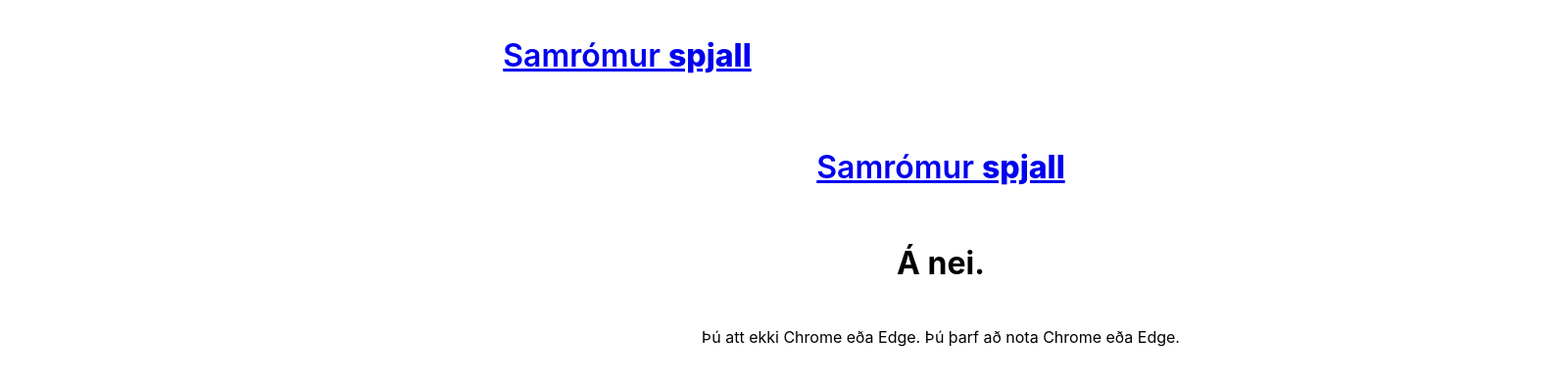
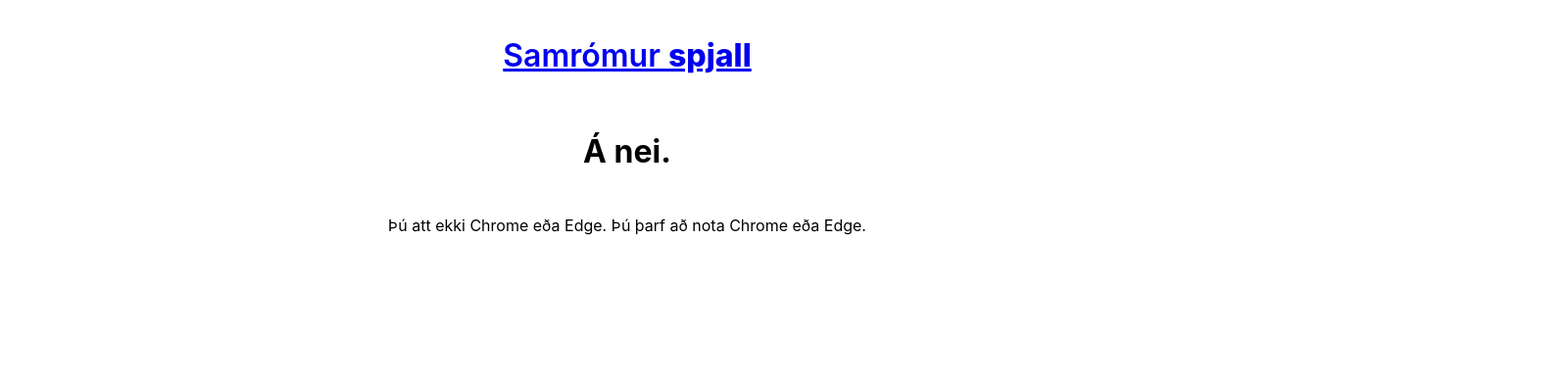
Before and after one commit to cadia-lvl/samromur-chat, a React app in the folder frontend/: page /1 in a window 1280 px wide. Shown: the top 392 px of the page at 98% size, 1600 px wide, since content can reach past the window. Built offline with nearby package versions, Linux system fonts and the light colour scheme.

Commit message:
Fix misalignment on demographics page

```diff
--- a/frontend/src/components/frontpage/index.tsx
+++ b/frontend/src/components/frontpage/index.tsx
@@ -98,8 +98,9 @@ class FrontPage extends React.Component<Props, State> {
             );
         } else {
             return (
-                <UnsupportedBrowser>
-                </UnsupportedBrowser>
+                <Layout>
+                    <UnsupportedBrowser />
+                </Layout>
             )
         }
     }
--- a/frontend/src/components/setup/demographics.tsx
+++ b/frontend/src/components/setup/demographics.tsx
@@ -189,8 +189,7 @@ export default class DemographicForm extends React.Component<Props, State> {
             );
         } else {
             return (
-                <UnsupportedBrowser>
-                </UnsupportedBrowser>
+                <UnsupportedBrowser />
             )
         }
     }
--- a/frontend/src/components/ui/unsupported-browser.tsx
+++ b/frontend/src/components/ui/unsupported-browser.tsx
@@ -16,12 +16,10 @@ export default class UnsupportedBrowser extends React.Component {
 
     render() {
         return (
-                <Layout>
-                    <UnsupportedBrowserContainer>
-                            <h1>{unsupportedText.unsupportedBrowserHeading}</h1>
-                            <p>{unsupportedText.unsupportedBrowserContent}</p>
-                    </UnsupportedBrowserContainer>
-                </Layout>
+                <UnsupportedBrowserContainer>
+                        <h1>{unsupportedText.unsupportedBrowserHeading}</h1>
+                        <p>{unsupportedText.unsupportedBrowserContent}</p>
+                </UnsupportedBrowserContainer>
         );
     }
 }
```
